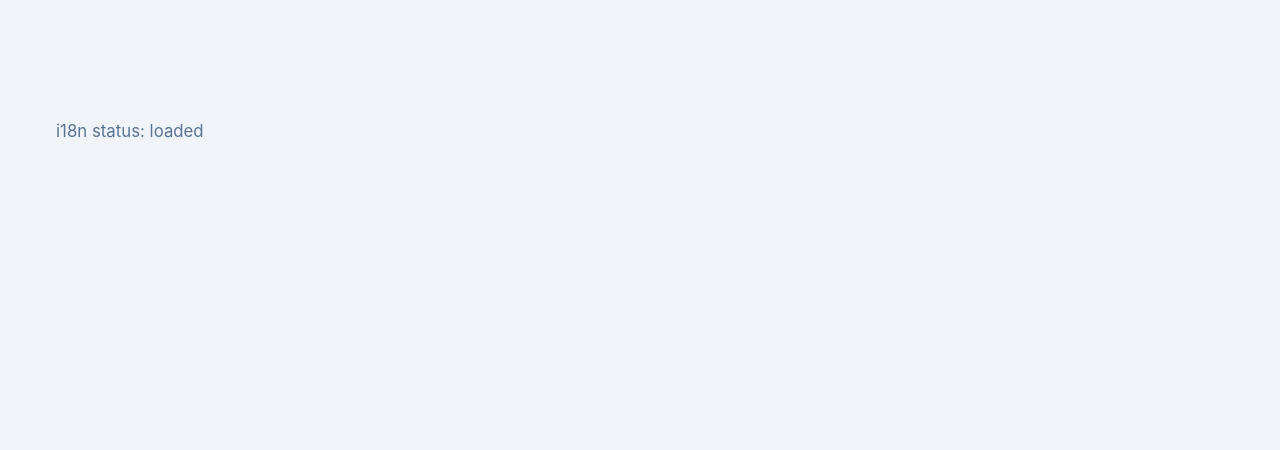
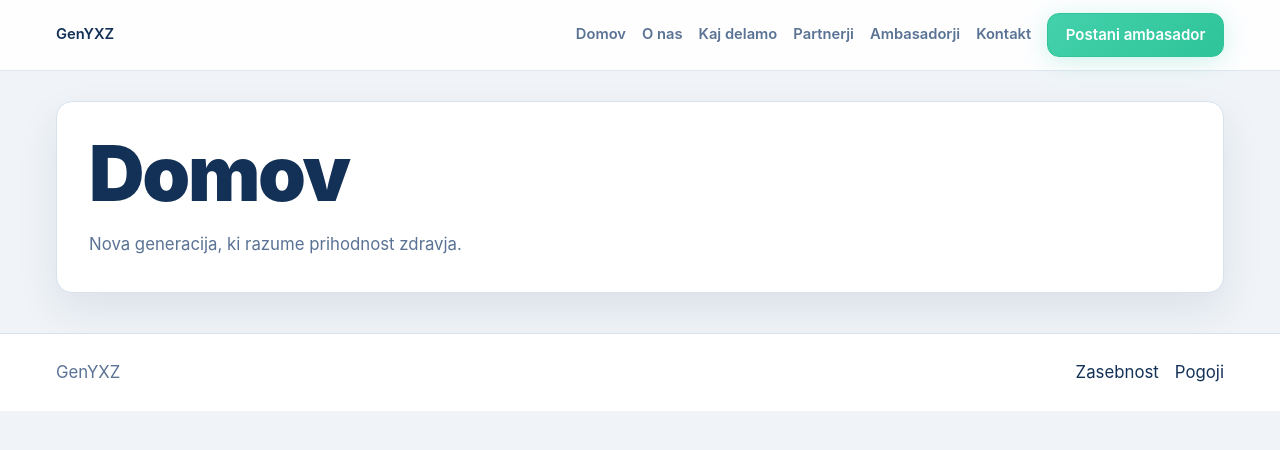
Before and after one commit to MarcelNewAi/genyxz-website, a React (Vite) app: page / in a window 1280 px wide. Shown: the top 450 px of the page. Built offline with nearby package versions, Linux system fonts and the light colour scheme; a web font is replaced by a local one.

Commit message:
Step 2.2: React Router setup, layout, 404 page, smooth scroll

```diff
--- a/package.json
+++ b/package.json
@@ -16,6 +16,7 @@
     "i18next-http-backend": "^3.0.4",
     "react": "^19.2.4",
     "react-dom": "^19.2.4",
+    "react-router-dom": "^7.14.0",
     "tailwindcss": "^4.2.2"
   },
   "devDependencies": {
--- a/public/locales/sl/translation.json
+++ b/public/locales/sl/translation.json
@@ -1,58 +1,58 @@
 {
   "site": {
-    "title": "",
-    "tagline": "",
-    "description": ""
+    "title": "GenYXZ",
+    "tagline": "Nova generacija, ki razume prihodnost zdravja.",
+    "description": "Skupnost ambasadorjev, ki povezuje znanje, ljudi in sodobne rešitve."
   },
   "nav": {
-    "domov": "",
-    "o-nas": "",
-    "kaj-delamo": "",
-    "partnerji": "",
-    "ambasadorji": "",
-    "kontakt": "",
-    "cta": ""
+    "domov": "Domov",
+    "o-nas": "O nas",
+    "kaj-delamo": "Kaj delamo",
+    "partnerji": "Partnerji",
+    "ambasadorji": "Ambasadorji",
+    "kontakt": "Kontakt",
+    "cta": "Postani ambasador"
   },
   "pages": {
     "domov": {
-      "hero_title": "",
+      "hero_title": "Domov",
       "hero_subtitle": "",
-      "hero_text": "",
+      "hero_text": "Nova generacija, ki razume prihodnost zdravja.",
       "cta_primary": "",
       "cta_secondary": ""
     },
     "o-nas": {
-      "title": "",
+      "title": "O nas",
       "kaj_je_title": "",
-      "kaj_je_text": "",
+      "kaj_je_text": "GenYXZ povezuje mlade z znanjem o sodobnih pristopih k zdravju.",
       "vizija_title": "",
       "vizija_text": "",
       "simbol_title": "",
       "simbol_text": ""
     },
     "kaj-delamo": {
-      "title": "",
-      "intro": "",
+      "title": "Kaj delamo",
+      "intro": "Ambasadorji delujejo v okolju preventive, sodobne medicine in dolgoročne zaščite.",
       "povezava_title": "",
       "povezava_text": ""
     },
     "partnerji": {
-      "title": "",
+      "title": "Partnerji",
       "subtitle": "",
-      "intro": ""
+      "intro": "Okolje, v katerem delujemo."
     },
     "ambasadorji": {
-      "title": "",
+      "title": "Ambasadorji",
       "kdo_title": "",
       "kdo_text": "",
       "kaj_pridobis_title": "",
       "pridruzi_title": "",
-      "pridruzi_text": "",
+      "pridruzi_text": "Pridruži se skupnosti ambasadorjev.",
       "cta": ""
     },
     "kontakt": {
-      "title": "",
-      "subtitle": ""
+      "title": "Kontakt",
+      "subtitle": "Stopi v stik z nami."
     }
   },
   "cookie": {
@@ -65,13 +65,13 @@
   },
   "footer": {
     "copyright": "",
-    "privacy": "",
-    "terms": "",
-    "credit": ""
+    "privacy": "Zasebnost",
+    "terms": "Pogoji",
+    "credit": "GenYXZ"
   },
   "404": {
-    "title": "",
-    "message": "",
-    "back_home": ""
+    "title": "Stran ne obstaja",
+    "message": "Ups, ta stran ne obstaja.",
+    "back_home": "Nazaj na domačo stran"
   }
 }
--- a/src/App.jsx
+++ b/src/App.jsx
@@ -1,21 +1,98 @@
+import { useEffect } from 'react'
+import { Link, NavLink, Route, Routes, useLocation } from 'react-router-dom'
 import useTranslation from './utils/useTranslation'
+import Ambasadorji from './pages/Ambasadorji'
+import Domov from './pages/Domov'
+import KajDelamo from './pages/KajDelamo'
+import Kontakt from './pages/Kontakt'
+import NotFound from './pages/NotFound'
+import ONas from './pages/ONas'
+import Partnerji from './pages/Partnerji'
 
-function App() {
+function ScrollToTop() {
+  const location = useLocation()
+
+  useEffect(() => {
+    window.scrollTo({ top: 0, behavior: 'auto' })
+  }, [location.pathname])
+
+  return null
+}
+
+function HeaderPlaceholder() {
   const { t } = useTranslation()
-  const siteTitle = t('site.title')
-  const navDomov = t('nav.domov')
 
   return (
+    <header className="top-nav">
+      <div className="top-nav-inner">
+        <Link to="/" className="top-nav-link is-active">
+          {t('site.title')}
+        </Link>
+        <nav className="top-nav-links" aria-label={t('site.title')}>
+          <NavLink className="top-nav-link" to="/">
+            {t('nav.domov')}
+          </NavLink>
+          <NavLink className="top-nav-link" to="/o-nas">
+            {t('nav.o-nas')}
+          </NavLink>
+          <NavLink className="top-nav-link" to="/kaj-delamo">
+            {t('nav.kaj-delamo')}
+          </NavLink>
+          <NavLink className="top-nav-link" to="/partnerji">
+            {t('nav.partnerji')}
+          </NavLink>
+          <NavLink className="top-nav-link" to="/ambasadorji">
+            {t('nav.ambasadorji')}
+          </NavLink>
+          <NavLink className="top-nav-link" to="/kontakt">
+            {t('nav.kontakt')}
+          </NavLink>
+          <button className="btn btn-primary" type="button">
+            {t('nav.cta')}
+          </button>
+        </nav>
+      </div>
+    </header>
+  )
+}
+
+function FooterPlaceholder() {
+  const { t } = useTranslation()
+
+  return (
+    <footer className="border-t border-border bg-surface">
+      <div className="mx-auto flex w-full max-w-[1200px] flex-wrap items-center justify-between gap-4 px-4 py-6">
+        <p className="body-copy">{t('footer.credit')}</p>
+        <div className="flex items-center gap-4">
+          <a href="#">{t('footer.privacy')}</a>
+          <a href="#">{t('footer.terms')}</a>
+        </div>
+      </div>
+    </footer>
+  )
+}
+
+function AppLayout() {
+  return (
     <main className="min-h-screen bg-background text-text-primary">
-      <div className="showcase-shell space-y-4">
-        <h1>{siteTitle}</h1>
-        <p>{navDomov}</p>
-        <p className="body-copy">
-          i18n status: {siteTitle === '' && navDomov === '' ? 'loaded' : 'fallback'}
-        </p>
+      <ScrollToTop />
+      <HeaderPlaceholder />
+      <div className="showcase-shell">
+        <Routes>
+          <Route path="/" element={<Domov />} />
+          <Route path="/o-nas" element={<ONas />} />
+          <Route path="/kaj-delamo" element={<KajDelamo />} />
+          <Route path="/partnerji" element={<Partnerji />} />
+          <Route path="/ambasadorji" element={<Ambasadorji />} />
+          <Route path="/kontakt" element={<Kontakt />} />
+          <Route path="*" element={<NotFound />} />
+        </Routes>
       </div>
+      <FooterPlaceholder />
     </main>
   )
 }
 
-export default App
+export default function App() {
+  return <AppLayout />
+}
--- a/src/index.css
+++ b/src/index.css
@@ -120,6 +120,10 @@
     margin: 0;
     max-width: 100%;
     overflow-x: clip;
+  }
+
+  html {
+    scroll-behavior: smooth;
   }
 
   body {
--- a/src/main.jsx
+++ b/src/main.jsx
@@ -1,5 +1,6 @@
 import { StrictMode } from 'react'
 import { createRoot } from 'react-dom/client'
+import { BrowserRouter } from 'react-router-dom'
 import './index.css'
 import App from './App.jsx'
 import { initI18n } from './utils/i18n'
@@ -14,7 +15,9 @@ async function bootstrap() {
 
   createRoot(document.getElementById('root')).render(
     <StrictMode>
-      <App />
+      <BrowserRouter>
+        <App />
+      </BrowserRouter>
     </StrictMode>,
   )
 }
--- a/src/pages/Ambasadorji.jsx
+++ b/src/pages/Ambasadorji.jsx
@@ -1,3 +1,12 @@
+import useTranslation from '../utils/useTranslation'
+
 export default function Ambasadorji() {
-  return <div>Ambasadorji</div>;
+  const { t } = useTranslation()
+
+  return (
+    <section className="card p-6 md:p-8">
+      <h1>{t('pages.ambasadorji.title')}</h1>
+      <p className="body-copy mt-4">{t('pages.ambasadorji.pridruzi_text')}</p>
+    </section>
+  )
 }
--- a/src/pages/Domov.jsx
+++ b/src/pages/Domov.jsx
@@ -1,3 +1,12 @@
+import useTranslation from '../utils/useTranslation'
+
 export default function Domov() {
-  return <div>Domov</div>;
+  const { t } = useTranslation()
+
+  return (
+    <section className="card p-6 md:p-8">
+      <h1>{t('pages.domov.hero_title')}</h1>
+      <p className="body-copy mt-4">{t('pages.domov.hero_text')}</p>
+    </section>
+  )
 }
--- a/src/pages/KajDelamo.jsx
+++ b/src/pages/KajDelamo.jsx
@@ -1,3 +1,12 @@
+import useTranslation from '../utils/useTranslation'
+
 export default function KajDelamo() {
-  return <div>KajDelamo</div>;
+  const { t } = useTranslation()
+
+  return (
+    <section className="card p-6 md:p-8">
+      <h1>{t('pages.kaj-delamo.title')}</h1>
+      <p className="body-copy mt-4">{t('pages.kaj-delamo.intro')}</p>
+    </section>
+  )
 }
--- a/src/pages/Kontakt.jsx
+++ b/src/pages/Kontakt.jsx
@@ -1,3 +1,12 @@
+import useTranslation from '../utils/useTranslation'
+
 export default function Kontakt() {
-  return <div>Kontakt</div>;
+  const { t } = useTranslation()
+
+  return (
+    <section className="card p-6 md:p-8">
+      <h1>{t('pages.kontakt.title')}</h1>
+      <p className="body-copy mt-4">{t('pages.kontakt.subtitle')}</p>
+    </section>
+  )
 }
--- /dev/null
+++ b/src/pages/NotFound.jsx
@@ -0,0 +1,25 @@
+import { Link } from 'react-router-dom'
+import useTranslation from '../utils/useTranslation'
+
+export default function NotFound() {
+  const { t } = useTranslation()
+
+  return (
+    <section
+      className="flex min-h-[60vh] items-center justify-center rounded-2xl border border-border px-6 py-16 text-center"
+      style={{ backgroundColor: '#F0F4F8', color: '#133156' }}
+    >
+      <div className="mx-auto max-w-xl space-y-4">
+        <h1>{t('404.title')}</h1>
+        <p className="body-copy">{t('404.message')}</p>
+        <Link
+          className="btn btn-primary inline-flex"
+          style={{ background: '#43D1AB', borderColor: '#43D1AB' }}
+          to="/"
+        >
+          {t('404.back_home')}
+        </Link>
+      </div>
+    </section>
+  )
+}
--- a/src/pages/ONas.jsx
+++ b/src/pages/ONas.jsx
@@ -1,3 +1,12 @@
+import useTranslation from '../utils/useTranslation'
+
 export default function ONas() {
-  return <div>ONas</div>;
+  const { t } = useTranslation()
+
+  return (
+    <section className="card p-6 md:p-8">
+      <h1>{t('pages.o-nas.title')}</h1>
+      <p className="body-copy mt-4">{t('pages.o-nas.kaj_je_text')}</p>
+    </section>
+  )
 }
--- a/src/pages/Partnerji.jsx
+++ b/src/pages/Partnerji.jsx
@@ -1,3 +1,12 @@
+import useTranslation from '../utils/useTranslation'
+
 export default function Partnerji() {
-  return <div>Partnerji</div>;
+  const { t } = useTranslation()
+
+  return (
+    <section className="card p-6 md:p-8">
+      <h1>{t('pages.partnerji.title')}</h1>
+      <p className="body-copy mt-4">{t('pages.partnerji.intro')}</p>
+    </section>
+  )
 }
```
Also changed, not shown: 2 other files (tests, documents, lock files or other folders).
